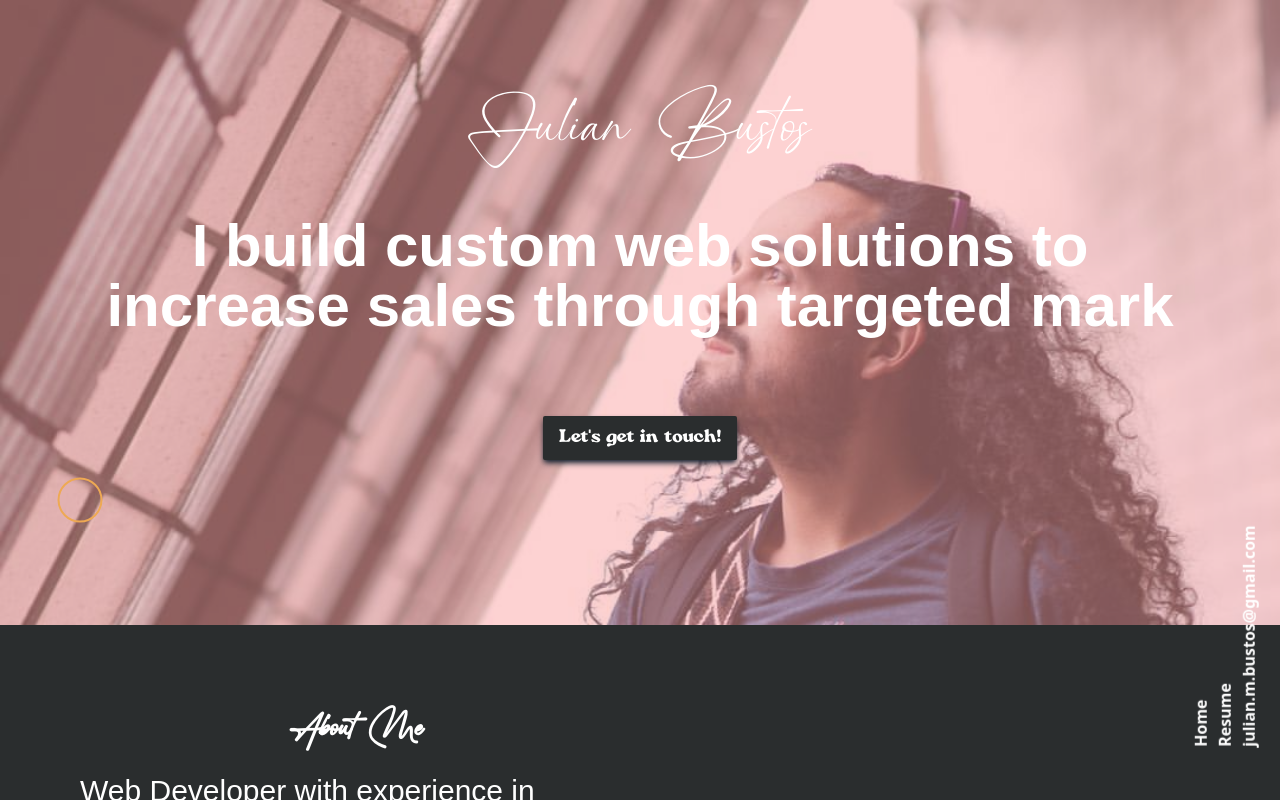
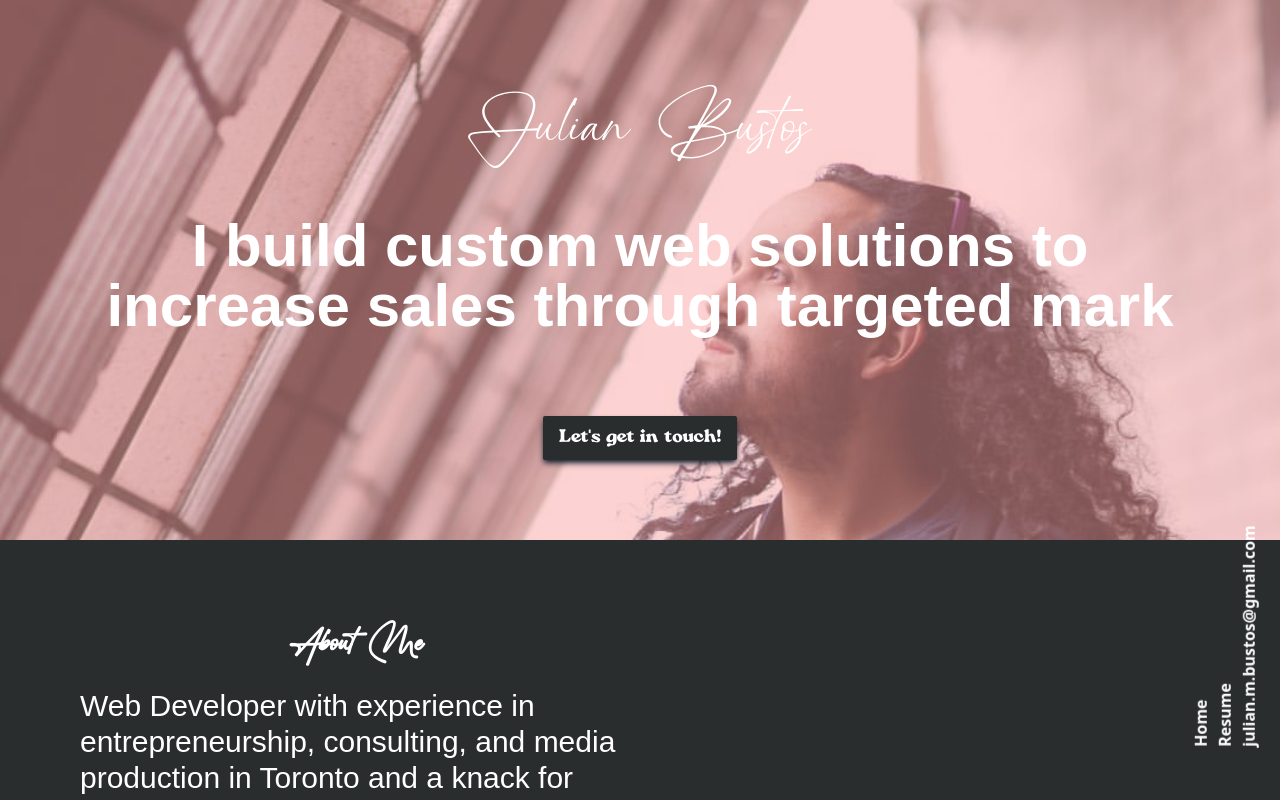
Before and after one commit to julimancan/portfolio-2023, a Next.js app: page / in a window 1280 px wide. Built offline with nearby package versions, Linux system fonts and the light colour scheme.

Commit message:
hides the cursor

```diff
--- a/app/page.tsx
+++ b/app/page.tsx
@@ -61,7 +61,7 @@ export default function Home() {
           {" "}
           Let's get in touch!
         </a>
-        <Cursor opacity={1} color="#E1AD01" hollow size={45} duration={0} />
+        {/* <Cursor opacity={1} color="#E1AD01" hollow size={45} duration={0} /> */}
       </section>
       <About technologies={techs} />
       <Projects
```
